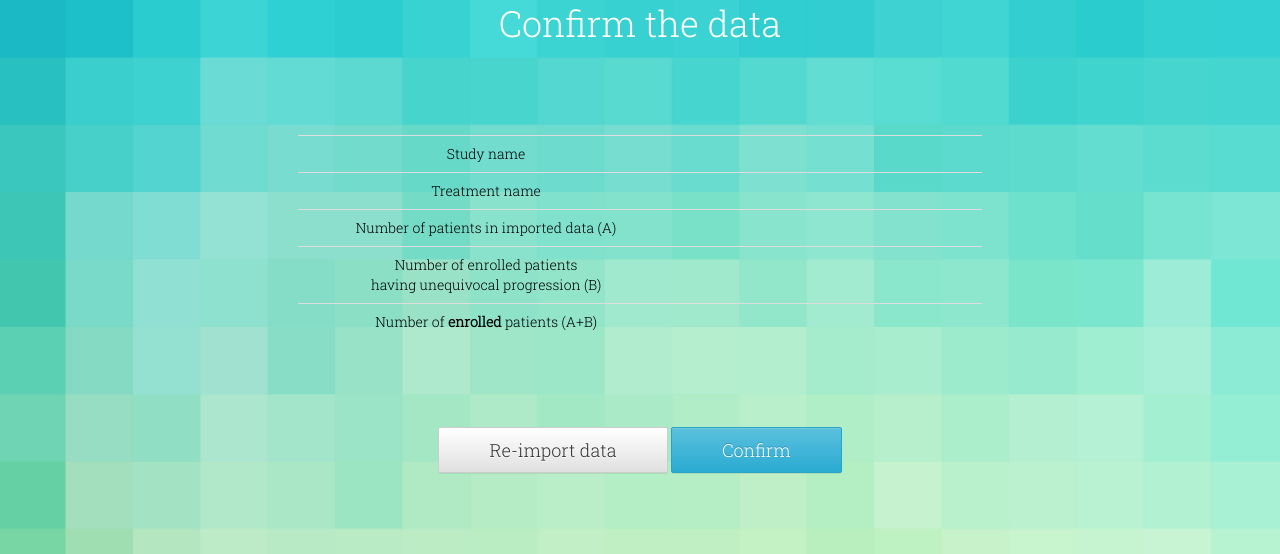
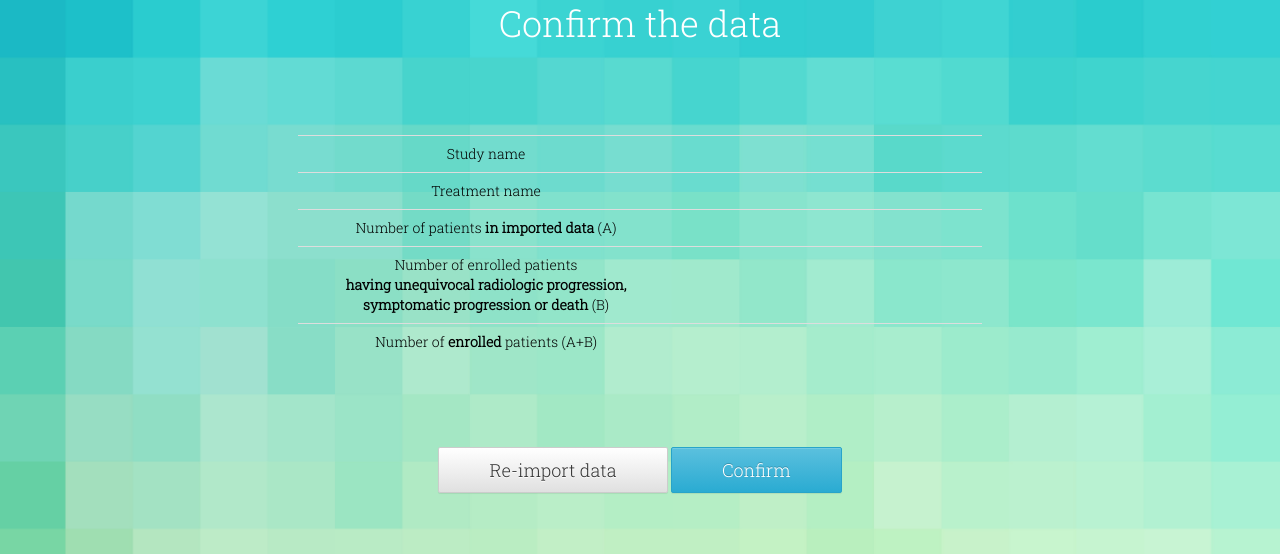
Before and after one commit to repositivator/snucalc, a Django app: template calcmain/templates/calcmain/data_confirm.html in a window 1280 px wide. Shown: the part 143-697 px from the top of the page. Run offline with Django 3.2, Linux system fonts and the light colour scheme; the template is opened without the code that fills it, so the values that code supplies are empty; parts of the project's set-up code (start-up, migrations or seed data) failed here and were passed over; some libraries are stand-ins or nearby versions.

Commit message:
Modify some typo for maintaining the UX process

```diff
--- a/calcmain/templates/calcmain/data_confirm.html
+++ b/calcmain/templates/calcmain/data_confirm.html
@@ -18,11 +18,11 @@
                 <td><b>{{ study.treatment_name }}</b></td>
             </tr>
             <tr>
-                <td style="width: 55%;">Number of patients in imported data (A)</td>
+                <td style="width: 55%;">Number of patients <b>in imported data</b> (A)</td>
                 <td><b>{{ num_patients_imported }}</b></td>
             </tr>
             <tr>
-                <td style="width: 55%;">Number of enrolled patients <br>having unequivocal progression (B)</td>
+                <td style="width: 55%;">Number of enrolled patients <br><b>having unequivocal radiologic progression, symptomatic progression or death </b>(B)</td>
                 <td><b>{{ study.up_patients }}</b></td>
             </tr>
             <tr>
--- a/calcmain/templates/calcmain/data_summary.html
+++ b/calcmain/templates/calcmain/data_summary.html
@@ -29,6 +29,8 @@
         <p class="graph-title" style="margin-top: 0%; margin-bottom: 0%;">Waterfall plot</p>
         {{ script | safe }}
         {{ div | safe }}
+        <p class="graph-upmeaning" style="margin-left: 12%; margin-top: -2%;"><b>Distribution of the percent-change(%) of patients in imported data</b>
+        <p class="graph-upmeaning" style="margin-left: 12%; font-size: 0.77em;">(Patients having unequivocal radiologic progression, symptomatic progression or death <b>are not included<b>)</p>
 
         <table class="table table-hover table-summary">
             <tr>
```
